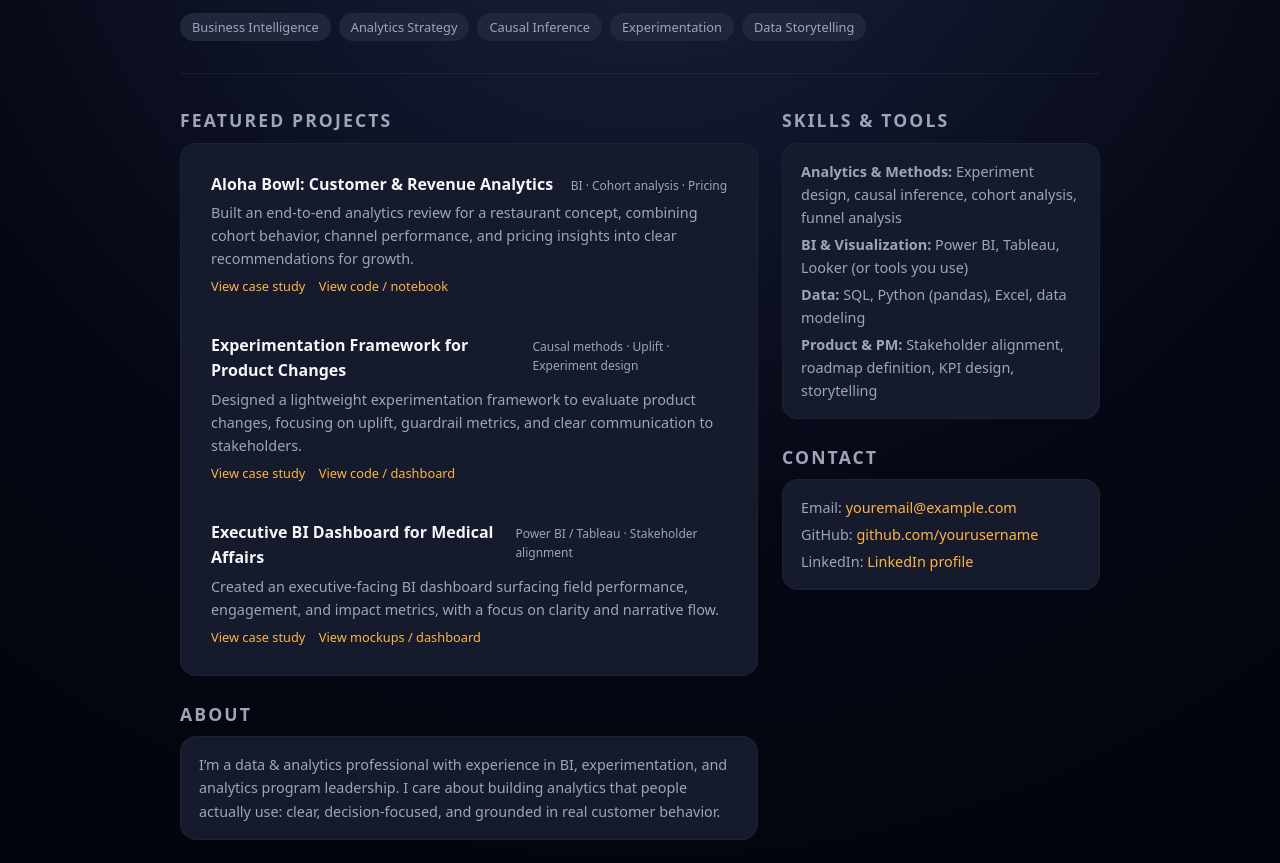
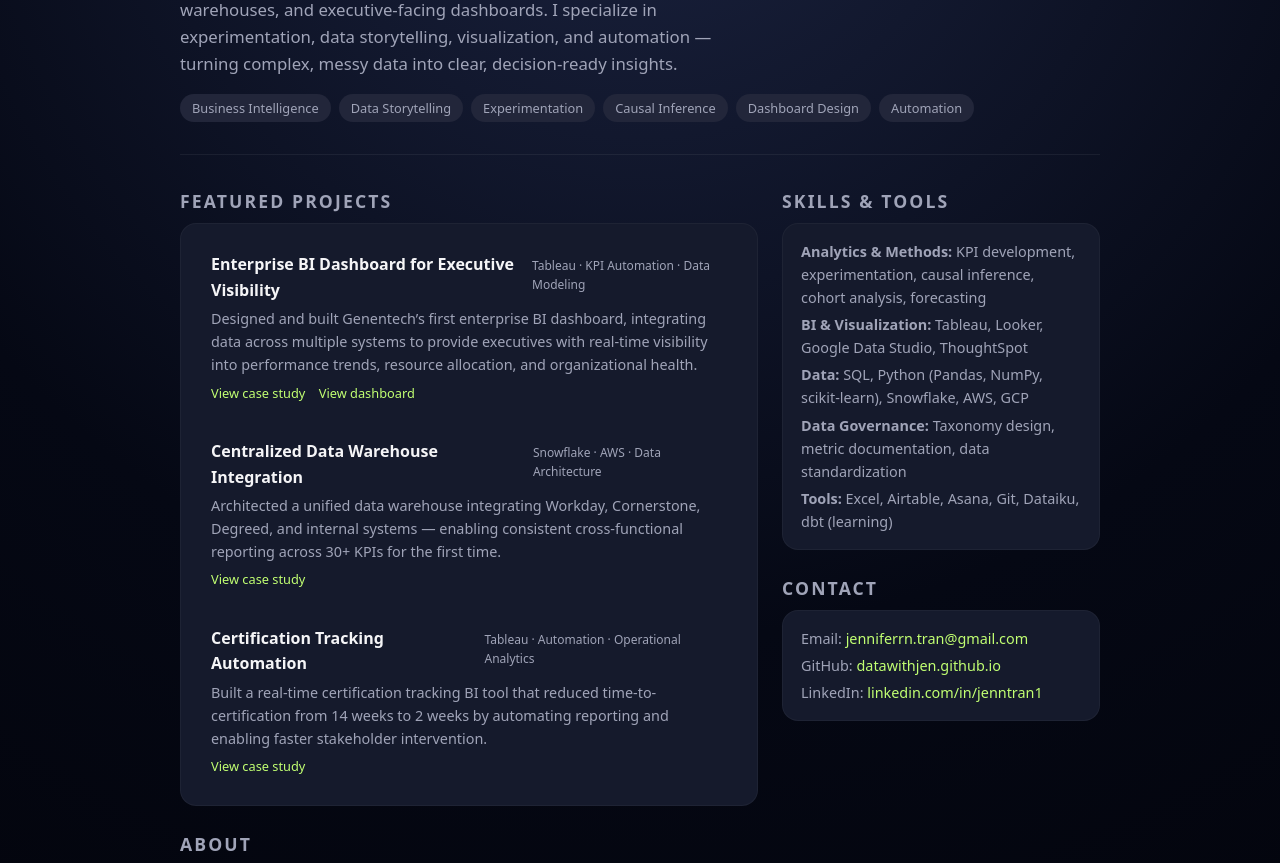
Before and after one commit to datawithjen/datawithjen.github.io, a plain HTML site: page index.html in a window 1280 px wide. Shown: the part 212-1075 px from the top of the page. Drawn offline with Linux system fonts and the light colour scheme.

Commit message:
index.html

```diff
--- a/index.html
+++ b/index.html
@@ -2,13 +2,13 @@
 <html lang="en">
 <head>
   <meta charset="UTF-8" />
-  <title>Jennifer | Data & Analytics Portfolio</title>
+  <title>Jennifer Tran | Data & Analytics Portfolio</title>
   <meta name="viewport" content="width=device-width, initial-scale=1" />
   <style>
     :root {
       --bg: #0b1020;
       --card: #151a2c;
-      --accent: #ffb347;
+      --accent: #c1ff72;
       --text-main: #f5f5f7;
       --text-muted: #a0a4b8;
       --pill: #22263a;
@@ -141,7 +141,7 @@
     }
 
     .project-links a {
-      color: var(--accent);
+      color: #c1ff72;
       text-decoration: none;
       margin-right: 10px;
     }
@@ -162,7 +162,7 @@
     }
 
     .contact-links a {
-      color: var(--accent);
+      color: #c1ff72;
       text-decoration: none;
     }
 
@@ -187,20 +187,25 @@
     }
   </style>
 </head>
+
 <body>
   <div class="page">
     <header>
       <div class="tagline">Data & Analytics Portfolio</div>
-      <h1>Jennifer [Last Name]</h1>
+      <h1>Jennifer Tran</h1>
       <p class="subtitle">
-        Analytics & BI leader with a focus on causal methods, experimental design, and turning messy data into clear, decision-ready stories.
+        Business intelligence and analytics professional with 10+ years at Genentech building enterprise BI platforms,
+        centralized data warehouses, and executive-facing dashboards. I specialize in experimentation, data storytelling,
+        visualization, and automation — turning complex, messy data into clear, decision-ready insights.
       </p>
+
       <div class="pill-row">
         <span class="pill">Business Intelligence</span>
-        <span class="pill">Analytics Strategy</span>
+        <span class="pill">Data Storytelling</span>
+        <span class="pill">Experimentation</span>
         <span class="pill">Causal Inference</span>
-        <span class="pill">Experimentation</span>
-        <span class="pill">Data Storytelling</span>
+        <span class="pill">Dashboard Design</span>
+        <span class="pill">Automation</span>
       </div>
     </header>
 
@@ -209,47 +214,50 @@
         <section>
           <h2>Featured projects</h2>
           <div class="card projects-list">
+
             <div class="project">
               <div class="project-title-row">
-                <div class="project-title">Aloha Bowl: Customer & Revenue Analytics</div>
-                <div class="project-tag">BI · Cohort analysis · Pricing</div>
+                <div class="project-title">Enterprise BI Dashboard for Executive Visibility</div>
+                <div class="project-tag">Tableau · KPI Automation · Data Modeling</div>
               </div>
               <p class="project-desc">
-                Built an end-to-end analytics review for a restaurant concept, combining cohort behavior, channel performance, and pricing insights into clear recommendations for growth.
+                Designed and built Genentech’s first enterprise BI dashboard, integrating data across multiple systems to provide
+                executives with real-time visibility into performance trends, resource allocation, and organizational health.
               </p>
               <div class="project-links">
                 <a href="#" target="_blank">View case study</a>
-                <a href="#" target="_blank">View code / notebook</a>
+                <a href="#" target="_blank">View dashboard</a>
               </div>
             </div>
 
             <div class="project">
               <div class="project-title-row">
-                <div class="project-title">Experimentation Framework for Product Changes</div>
-                <div class="project-tag">Causal methods · Uplift · Experiment design</div>
+                <div class="project-title">Centralized Data Warehouse Integration</div>
+                <div class="project-tag">Snowflake · AWS · Data Architecture</div>
               </div>
               <p class="project-desc">
-                Designed a lightweight experimentation framework to evaluate product changes, focusing on uplift, guardrail metrics, and clear communication to stakeholders.
+                Architected a unified data warehouse integrating Workday, Cornerstone, Degreed, and internal systems — enabling
+                consistent cross-functional reporting across 30+ KPIs for the first time.
               </p>
               <div class="project-links">
                 <a href="#" target="_blank">View case study</a>
-                <a href="#" target="_blank">View code / dashboard</a>
               </div>
             </div>
 
             <div class="project">
               <div class="project-title-row">
-                <div class="project-title">Executive BI Dashboard for Medical Affairs</div>
-                <div class="project-tag">Power BI / Tableau · Stakeholder alignment</div>
+                <div class="project-title">Certification Tracking Automation</div>
+                <div class="project-tag">Tableau · Automation · Operational Analytics</div>
               </div>
               <p class="project-desc">
-                Created an executive-facing BI dashboard surfacing field performance, engagement, and impact metrics, with a focus on clarity and narrative flow.
+                Built a real-time certification tracking BI tool that reduced time-to-certification from 14 weeks to 2 weeks by
+                automating reporting and enabling faster stakeholder intervention.
               </p>
               <div class="project-links">
                 <a href="#" target="_blank">View case study</a>
-                <a href="#" target="_blank">View mockups / dashboard</a>
               </div>
             </div>
+
           </div>
         </section>
 
@@ -257,8 +265,11 @@
           <h2>About</h2>
           <div class="card">
             <p style="font-size:0.9rem; color:var(--text-muted);">
-              I’m a data & analytics professional with experience in BI, experimentation, and analytics program leadership.
-              I care about building analytics that people actually use: clear, decision-focused, and grounded in real customer behavior.
+              I’m a business intelligence professional with deep experience building enterprise analytics infrastructure,
+              data models, and executive dashboards. At Genentech, I’ve led the development of centralized data warehouses,
+              automated KPI reporting, and scalable BI tools that support decision-making across commercial, operations, and
+              workforce planning teams. I’m passionate about experimentation, data storytelling, and designing analytics that
+              people actually use.
             </p>
           </div>
         </section>
@@ -269,10 +280,11 @@
           <h2>Skills & tools</h2>
           <div class="card">
             <ul>
-              <li><strong>Analytics & Methods:</strong> Experiment design, causal inference, cohort analysis, funnel analysis</li>
-              <li><strong>BI & Visualization:</strong> Power BI, Tableau, Looker (or tools you use)</li>
-              <li><strong>Data:</strong> SQL, Python (pandas), Excel, data modeling</li>
-              <li><strong>Product & PM:</strong> Stakeholder alignment, roadmap definition, KPI design, storytelling</li>
+              <li><strong>Analytics & Methods:</strong> KPI development, experimentation, causal inference, cohort analysis, forecasting</li>
+              <li><strong>BI & Visualization:</strong> Tableau, Looker, Google Data Studio, ThoughtSpot</li>
+              <li><strong>Data:</strong> SQL, Python (Pandas, NumPy, scikit-learn), Snowflake, AWS, GCP</li>
+              <li><strong>Data Governance:</strong> Taxonomy design, metric documentation, data standardization</li>
+              <li><strong>Tools:</strong> Excel, Airtable, Asana, Git, Dataiku, dbt (learning)</li>
             </ul>
           </div>
         </section>
@@ -281,9 +293,9 @@
           <h2>Contact</h2>
           <div class="card contact-links">
             <ul>
-              <li>Email: <a href="mailto:youremail@example.com">youremail@example.com</a></li>
-              <li>GitHub: <a href="https://github.com/yourusername" target="_blank">github.com/yourusername</a></li>
-              <li>LinkedIn: <a href="#" target="_blank">LinkedIn profile</a></li>
+              <li>Email: <a href="mailto:jenniferrn.tran@gmail.com">jenniferrn.tran@gmail.com</a></li>
+              <li>GitHub: <a href="https://datawithjen.github.io/" target="_blank">datawithjen.github.io</a></li>
+              <li>LinkedIn: <a href="https://www.linkedin.com/in/jenntran1/" target="_blank">linkedin.com/in/jenntran1</a></li>
             </ul>
           </div>
         </section>
@@ -291,7 +303,7 @@
     </main>
 
     <footer>
-      © <span id="year"></span> Jennifer [Last Name] · Built with GitHub Pages
+      © <span id="year"></span> Jennifer Tran · Built with GitHub Pages
     </footer>
   </div>
 
```
